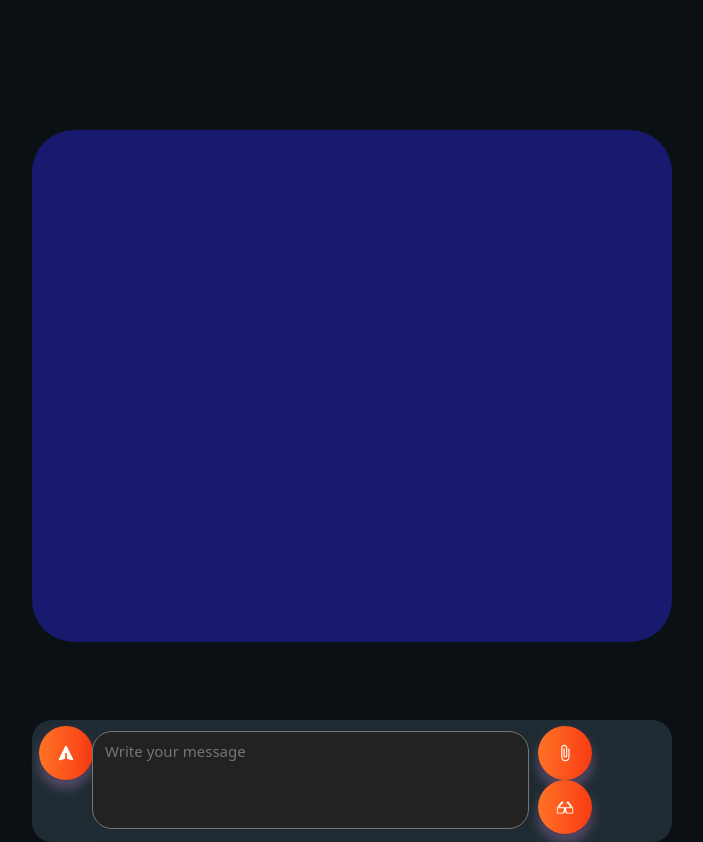
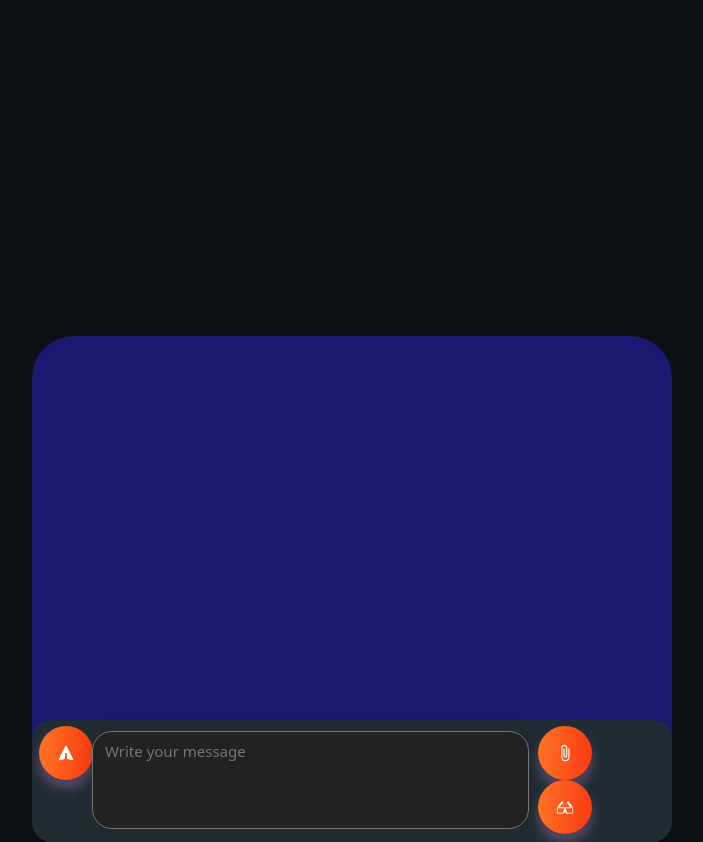
Before and after one commit to Teananazz/advancedproject, a React (Create React App) app: page / in a window 1280 px wide. Shown: the part 560-1402 px from the top of the page, without its empty margins (224-927 px from the left). Built offline with nearby package versions, Linux system fonts and the light colour scheme.

Commit message:
fixes
made it so the scroll bar works

```diff
--- a/src/MessageScreen/TextBox.js
+++ b/src/MessageScreen/TextBox.js
@@ -19,9 +19,10 @@ const TextBox =
             <>
 
 
-                <div class= "Messages">
-                    <li> {Log} </li>
-
+                <div class="Messages">
+                    <div class="Down">
+                    <ul class="list-group"> {Log} </ul>
+                    </div>
                 </div>
 
                 <div class="background">
--- a/src/index.css
+++ b/src/index.css
@@ -211,56 +211,53 @@ textarea[type=text] {
     font-style: inherit;
     font-variant: inherit;
     font-weight: inherit;
+    flex-basis : auto;
+    display: flex;
+    align-items : flex-start;
+    flex: auto;
+    flex-direction:column;
+    align-content: flex-start;
+    align-self: flex-start;
+    justify-content: flex-end;
     line-height: inherit;
     margin: 0px;
     margin-left: 10px;
-    margin-top: 30px;
+    margin-top: 5px;
     margin-bottom: 30px;
+    border-radius: 42px;
+    box-sizing: border-box;
     user-select: text;
     vertical-align: initial;
     overflow-wrap: break-word;
     position: relative;
     white-space: pre-line;
     border-radius: 20px !important;
+}
 
-}
-    .HostMessages::after {
-        content: "\a";
-        white-space: pre;
-    }
 
 
 .Messages {
+    margin: 0px 0px 200px 0px;
 
-    align-items: flex-end;
-    align-content: flex-end;
-    align-self: flex-end;
-    flex-direction: row;
-    justify-content: flex-start;
     background-color: midnightblue;
     border-radius: 42px;
     border-width: 0;
     color: #FFFFFF;
     cursor: auto;
-    display: flex;
-    margin: 0px 0px 200px 0px;
 
     width: 50%;
-
-    text-align: center;
     text-decoration: none;
     text-shadow: rgba(255, 255, 255, 0.4) 0 0 4px,rgba(255, 255, 255, 0.2) 0 0 12px,rgba(57, 31, 91, 0.6) 1px 1px 4px,rgba(57, 31, 91, 0.32) 4px 4px 16px;
     user-select: none;
     -webkit-user-select: none;
     touch-action: manipulation;
-
-    height: 50%;
+    overflow: scroll;
     margin-left: 20%;
     overflow: scroll;
     position: absolute;
     vertical-align: initial;
-    box-sizing: border-box;
-    padding-top: 40%;
+    height: 60% !important;
+    flex-wrap: wrap;
 }
 
 
@@ -277,3 +274,7 @@ body::-webkit-scrollbar-thumb {
   background-color: darkgrey;
   outline: 1px solid slategrey;
 }
+
+.Down {
+    margin-top: 40%;
+}
```
